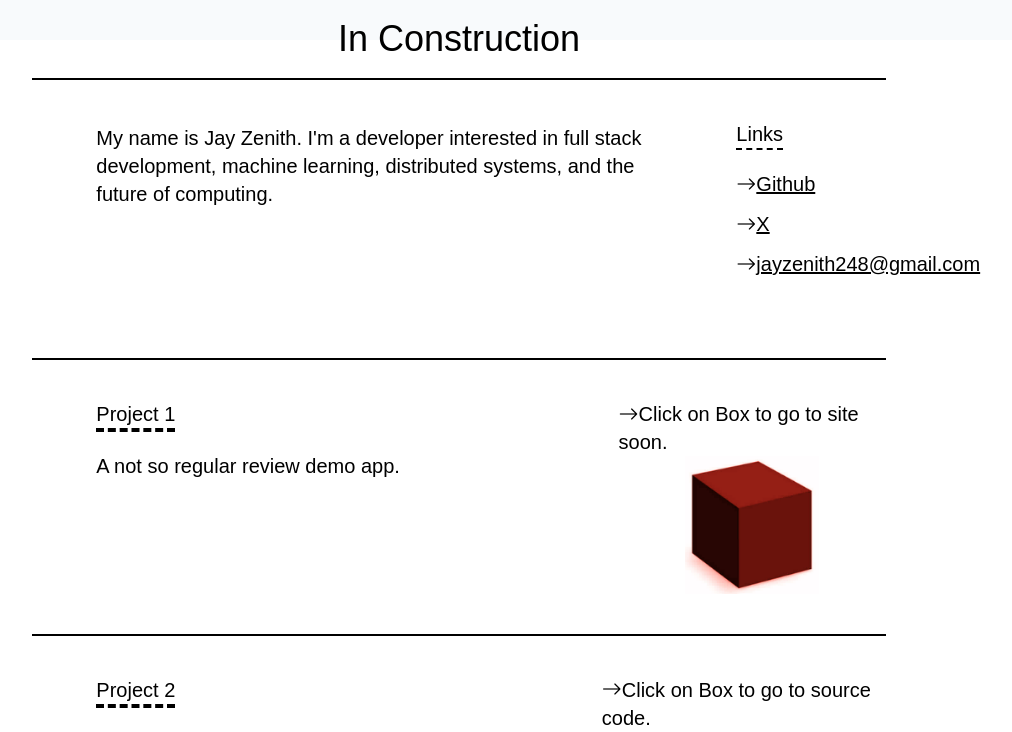
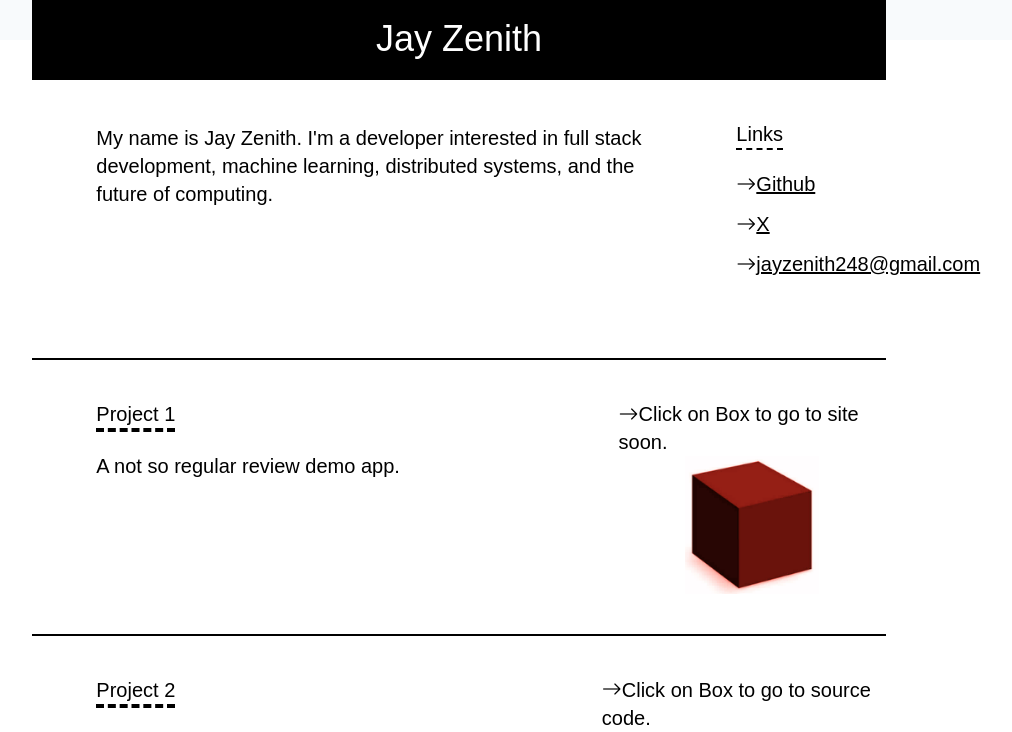
Before and after one commit to JayZenith/portfolio, a React (Create React App) app: page / in a window 1280 px wide. Shown: the top 732 px of the page, without its empty margins (181-1193 px from the left). Built offline with nearby package versions, Linux system fonts and the light colour scheme.

Commit message:
more stylingg

```diff
--- a/src/App.js
+++ b/src/App.js
@@ -12,10 +12,10 @@ function App() {
 
 
         <div className="h-screen w-screen bg-slate-50 flex flex-col items-center mt-0   font-custom">
-          <div className="  h-20 w-2/3 flex items-center justify-center border-b-2 fixed top-0 border-black">
+          <div className="bg-black  h-20 w-2/3 flex items-center justify-center border-b-2 fixed top-0  border-black">
 
             <ul className="flex items-center justify-center ">
-              <li className="text-black text-4xl "><a href="#" >In Construction</a></li>
+              <li className="text-white text-4xl hover:text-red-800 "><a href="#" >Jay Zenith</a></li>
 
             </ul>
           </div>
```
